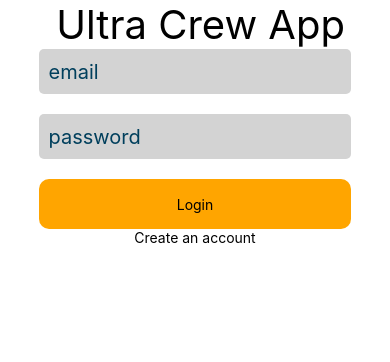
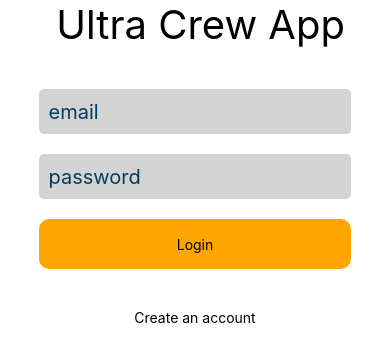
Before and after one commit to GreenField-Org/ultracrewmobile, a React Native app: screen / in a window 390 px wide. Shown: the top 362 px of the page. Built offline with nearby package versions, Linux system fonts and the light colour scheme.

Commit message:
ultracrewmobile#9 - adding space above create acct and below title

```diff
--- a/Components/LoginScreen.js
+++ b/Components/LoginScreen.js
@@ -52,7 +52,8 @@ const styles = StyleSheet.create({
   },
 
   titleText: {
-    fontSize: 40
+    fontSize: 40,
+    marginBottom: 40
   },
 
   image :{
@@ -80,7 +81,7 @@ const styles = StyleSheet.create({
   },
 
   createAcct: {
-
+    marginTop: 40
   },
 
   loginButton:
```
